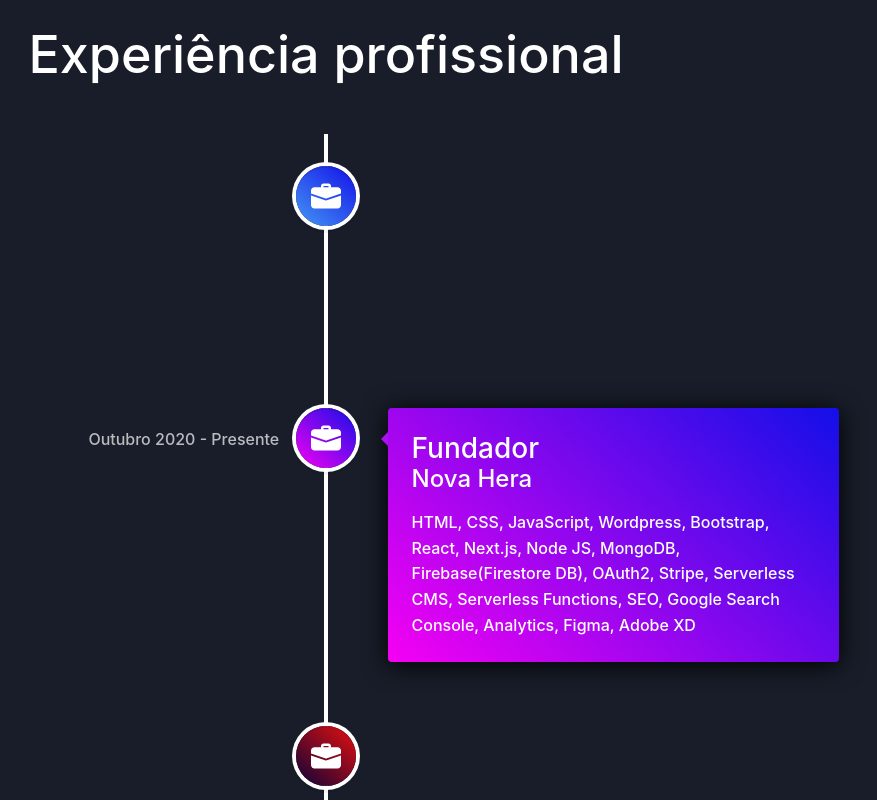
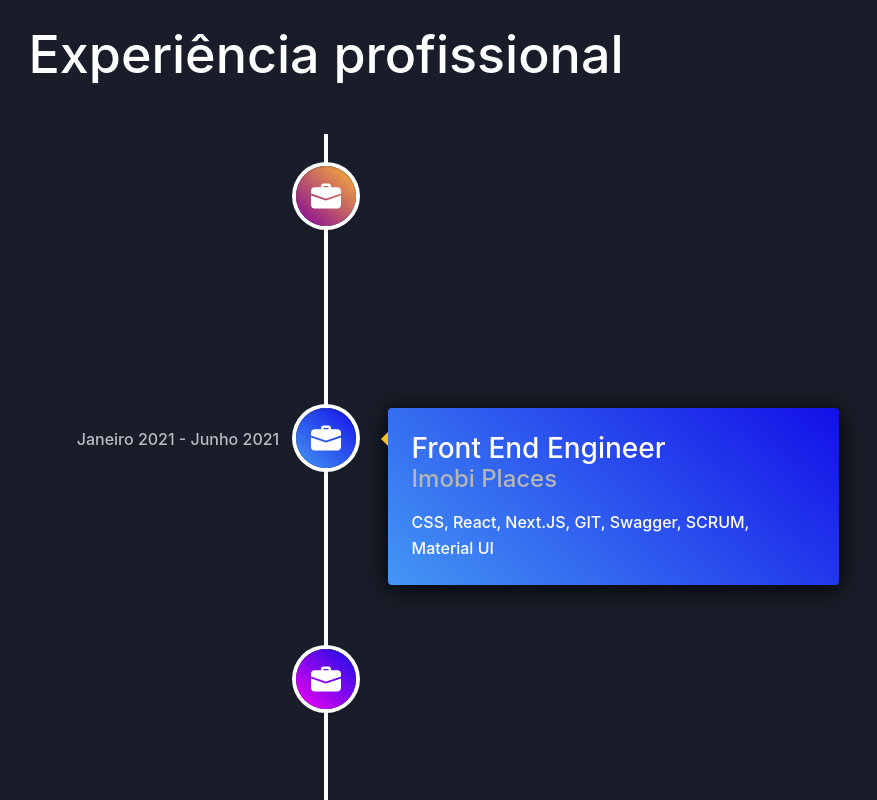
Before and after one commit to eduardopinheiromr/edupinheiro.dev, a Next.js app: page / in a window 1280 px wide. Shown: the part 2140-2940 px from the top of the page, without its empty margins (314-1191 px from the left). Built offline with nearby package versions, Linux system fonts and the light colour scheme.

Commit message:
feat: timeline upgraded

```diff
--- a/src/components/Experience/index.tsx
+++ b/src/components/Experience/index.tsx
@@ -4,17 +4,28 @@ import {
 } from "react-vertical-timeline-component";
 import "react-vertical-timeline-component/style.min.css";
 import WorkIcon from "./WorkIcon";
+import Link from "next/link";
 
 import * as S from "./styled";
 
 const Experience = () => {
   const jobs = [
     {
+      gradient: "linear-gradient(222deg, #FEB933 0%, #81009D 100%)",
+      arrowColor: "#FEB933",
+      date: "Junho 2021 - Presente",
+      title: "Front End Engineer",
+      company: "Playkids",
+      link: "https://loja.leiturinha.com.br/",
+      subtitle: "CSS, React, Next.JS, GIT, Swagger, SCRUM, Tailwindcss",
+    },
+    {
       gradient: "linear-gradient(222deg, rgba(19,15,232,1) 0%, #4497F4 100%)",
       arrowColor: "#F4C226",
-      date: "Janeiro 2021 - Presente",
+      date: "Janeiro 2021 - Junho 2021",
       title: "Front End Engineer",
       company: "Imobi Places",
+      link: "https://imobiplaces.com.br/",
       subtitle: "CSS, React, Next.JS, GIT, Swagger, SCRUM, Material UI",
     },
     {
@@ -24,6 +35,7 @@ const Experience = () => {
       date: "Outubro 2020 - Presente",
       title: "Fundador",
       company: "Nova Hera",
+      link: "http://novahera.com.br/",
       subtitle:
         " HTML, CSS, JavaScript, Wordpress, Bootstrap, React, Next.js, Node JS, MongoDB, Firebase(Firestore DB), OAuth2, Stripe, Serverless CMS, Serverless Functions, SEO, Google Search Console, Analytics, Figma, Adobe XD",
     },
@@ -31,9 +43,10 @@ const Experience = () => {
       gradient:
         "linear-gradient(222deg, rgba(232,15,15,1) 0%, rgba(11,3,56,1) 100%)",
       arrowColor: "rgba(232,15,15,1)",
-      date: "Agosto 2020 - Presente",
+      date: "Agosto 2020 - Outubro 2020",
       title: "Desenvolvedor Front End",
       company: "Supporta Shop",
+      link: "https://www.supporta.shop/",
       subtitle: "HTML, CSS, JavaScript, FTP, WordPress, Bootstrap",
     },
   ];
@@ -66,9 +79,13 @@ const Experience = () => {
                   <h3 className="vertical-timeline-element-title">
                     {job.title}
                   </h3>
-                  <h4 className="vertical-timeline-element-subtitle">
-                    {job.company}
-                  </h4>
+                  <Link href={job.link} passHref>
+                    <a className="link" target="_blank">
+                      <h4 className="vertical-timeline-element-subtitle">
+                        {job.company}
+                      </h4>
+                    </a>
+                  </Link>
                   <p>{job.subtitle}</p>
                 </VerticalTimelineElement>
               ))}
--- a/src/styles/GlobalStyle.ts
+++ b/src/styles/GlobalStyle.ts
@@ -34,6 +34,16 @@ export const GlobalStyle = createGlobalStyle`
     top: -100px;
     visibility: hidden;
   }
+
+  .link {
+    color: #b6b6b6;
+    transition: .3s;
+    &:hover {
+      text-decoration: none;
+      color: #fff;
+    }
+  }
+
   .logo {
     font-family: "Trebuchet MS";
   }
```
